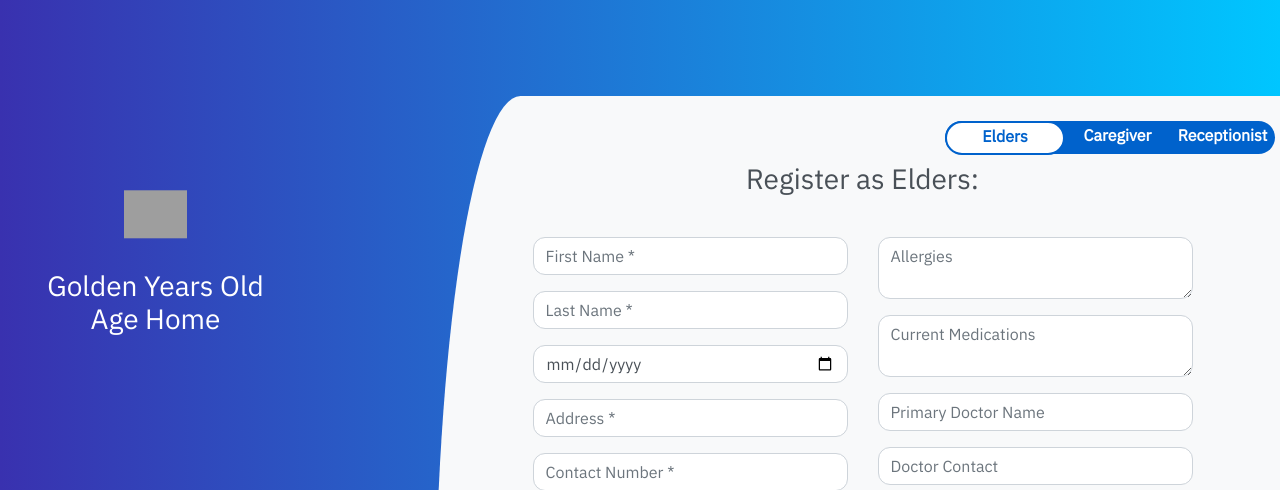
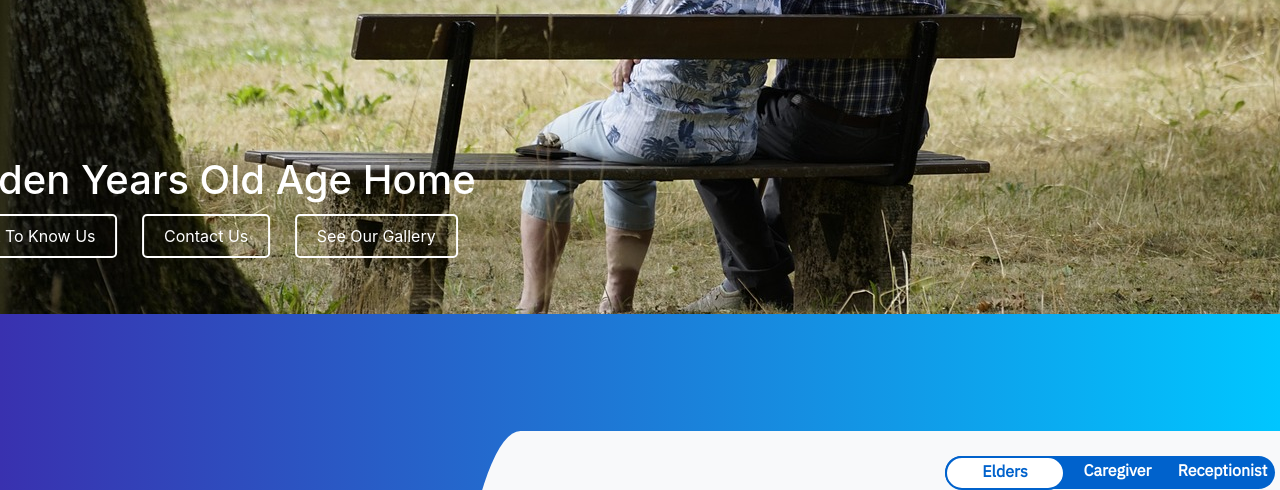
Before and after one commit to Kgaphola45/XISD6329_Web_Application, a PHP site: page / in a window 1280 px wide. Shown: the part 400-890 px from the top of the page. Run offline with PHP 8.4, Linux system fonts and the light colour scheme; some libraries are stand-ins or nearby versions; grey boxes are pictures that could not be loaded.

Commit message:
Adding a hero selction to the home page with pictures

```diff
--- a/index.php
+++ b/index.php
@@ -112,12 +112,107 @@
 </nav>
 
 <div class="container welcome-section">
+   <br>
+
+   <h1>Welcome to Golden Years Old Age Home</h1>
+
+    </div>
+<br>
+
+<style>
+.hero-container {
+    position: relative;
+    height: 70vh;
+    overflow: hidden;
+    background-color:#4376de;
+}
+
+.hero-content {
+    position: absolute;
+    top: 80%;
+    left: 16%;
+    transform: translate(-50%, -50%);
+    text-align: center;
+    color: white;
+    z-index: 2;
+}
+
+.hero-content h1 {
+    margin-bottom: 20px;
+}
+
+.links a {
+    color: white;
+
+    text-decoration: none;
+    padding: 10px 20px;
+    margin: 0 10px;
+    border: 2px solid #fff;
+    border-radius: 5px;
+    transition: background-color 0.3s, color 0.3s;
+}
+
+.links a:hover {
+    background-color: #fff;
+    left: 100;
+    color: #000;
+}
+
+.slides {
+    position: absolute;
+    top: 0;
+    left: 0;
+    width: 100%;
+    height: 100%;
+    display: flex;
+    transition: transform 0.5s ease;
+}
+
+.slide {
+    flex: 1;
+    min-width: 100%;
+    height: 100%;
+    background-size: cover;
+    background-position: center;
+    display: flex;
+    align-items: center;
+    justify-content: center;
+}
+
+.slide img {
+    width: 100%;
+    height: 100%;
+
+    object-fit: cover;
+}</style>
 
 
-    <img src="images/logo/logo.png" alt="Welcome to Golden Years Old Age Home" width="300" height="200">
-    <h1>Welcome to Golden Years Old Age Home</h1>
-    <p>Your comfort and well-being are our top priorities. At Golden Years, we provide a safe and nurturing environment where our residents can enjoy their golden years with dignity and respect.</p>
-</div>
+<div class="hero-container">
+        <div class="hero-content">
+            <h1>Golden Years Old Age Home</h1>
+           <div class="links">
+                <a href="services.html" class="link" data-slide="1">Get To Know Us</a>
+
+
+                <a href="signup.php" class="link" data-slide="2">Contact Us</a>
+                <a href="#gallery" class="link" data-slide="3">See Our Gallery</a>
+            </div>
+        </div>
+        <div class="slides">
+            <div class="slide" id="slide-1">
+                <img src="images/Home/retiree-7390179_1280.jpg" alt="About Us">
+            </div>
+            <div class="slide" id="slide-2">
+                <img src="images/Home/make-a-phone-call-5190643_1280.jpg" alt="Contact Us">
+            </div>
+            <div class="slide" id="slide-3">
+                <img src="images/Home/skin-3358873_1280.jpg" alt="Gallery">
+            </div>
+        </div>
+    </div>
+
+
+
 
 
 
@@ -335,6 +430,23 @@
 </div>
 
 
+ <!-- for the hero selection -->
+<script>
+        document.addEventListener('DOMContentLoaded', () => {
+            const slidesContainer = document.querySelector('.slides');
+            const links = document.querySelectorAll('.links a');
+
+            links.forEach(link => {
+                link.addEventListener('click', (event) => {
+                    event.preventDefault();
+                    const slideIndex = link.getAttribute('data-slide');
+                    const offset = (slideIndex - 1) * -100;
+                    slidesContainer.style.transform = `translateX(${offset}%)`;
+                });
+            });
+        });
+    </script>
+
 
 
 
```
Also changed, not shown: images/Home/make-a-phone-call-5190643_1280.jpg (added), images/Home/retiree-7390179_1280.jpg (added), images/Home/skin-3358873_1280.jpg (added).
